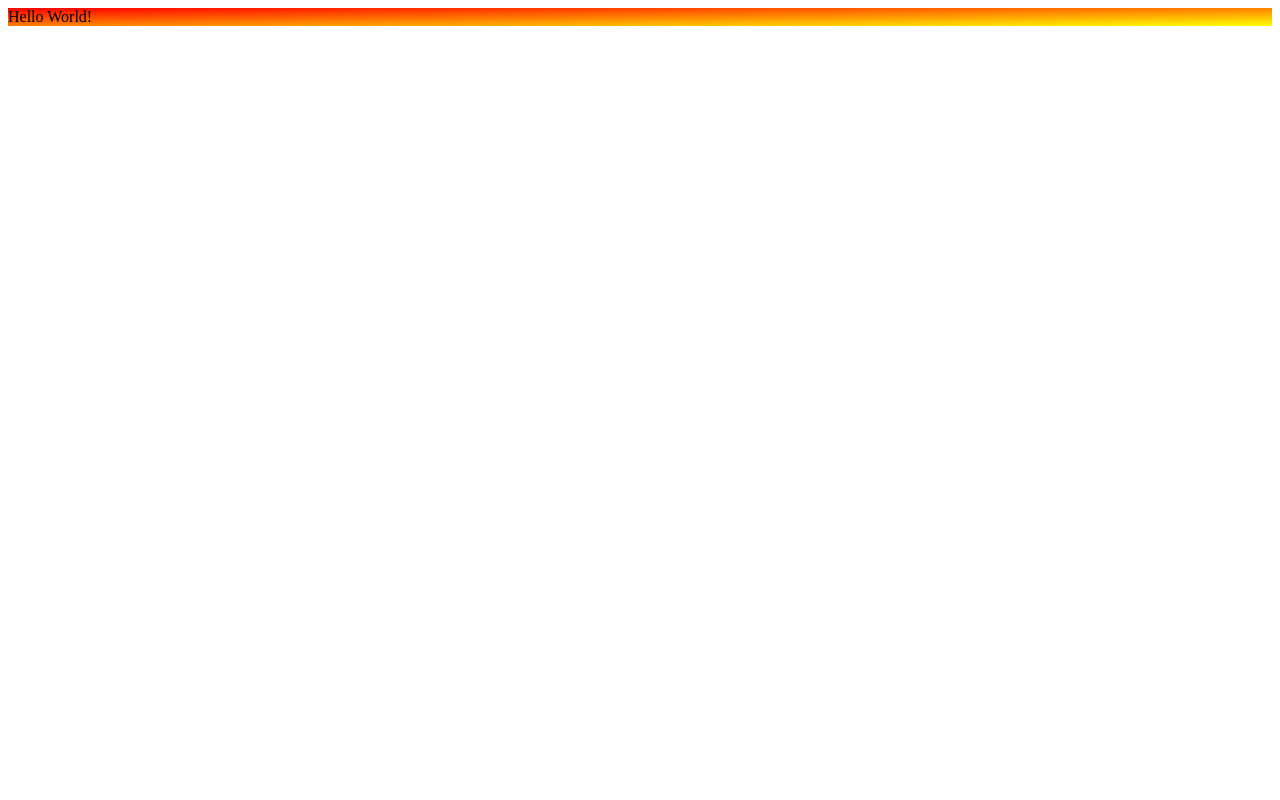
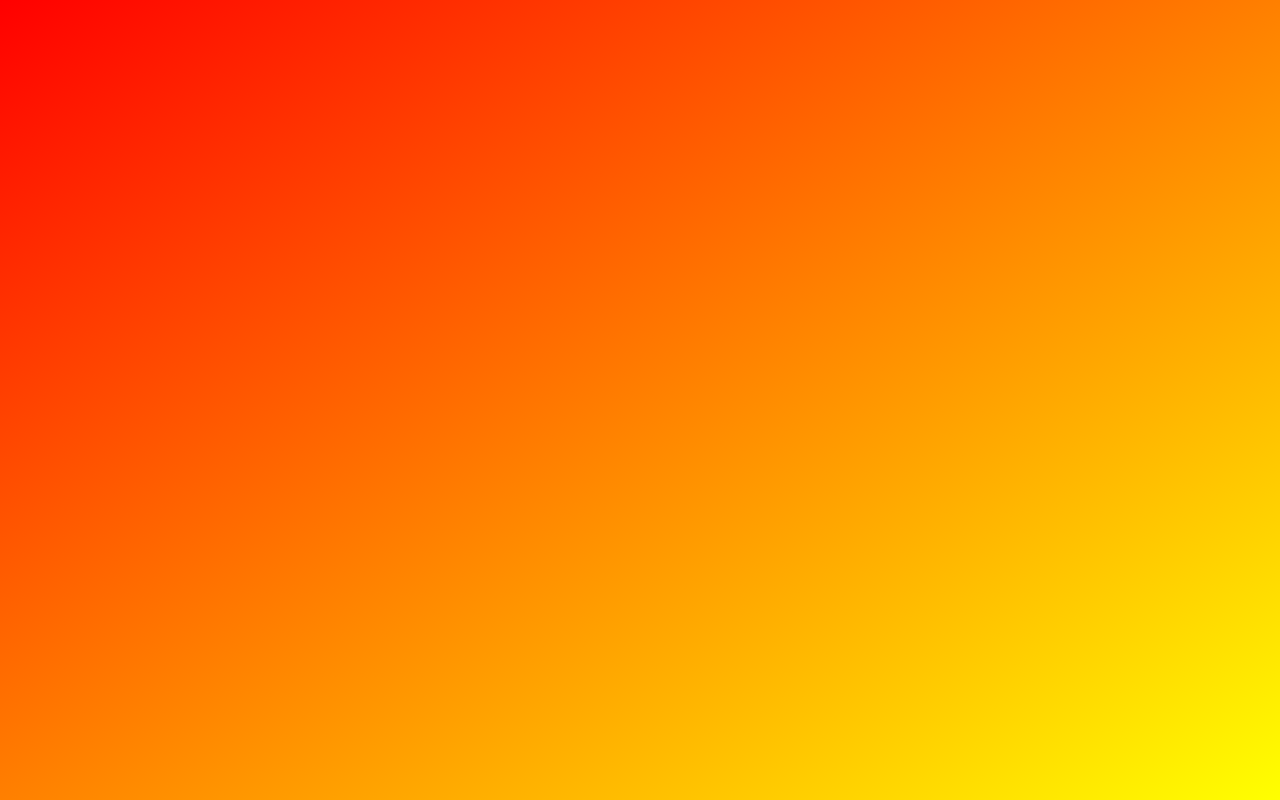
Before and after one commit to ZachGraceffa/url-gradient, a Vue app: page / in a window 1280 px wide. Built offline with nearby package versions, Linux system fonts and the light colour scheme.

Commit message:
updated to parse gradient stop points from array

```diff
--- a/src/App.vue
+++ b/src/App.vue
@@ -1,16 +1,31 @@
 <template>
-  <div id="app">
-    <div v-bind:style="gradient">Hello World!</div>
-  </div>
+  <div id="app" v-bind:style="gradient" />
 </template>
 
 <script>
 export default {
   name: 'App',
+  data: function() {
+    return {
+    gradientSteps: [ 'red', 'yellow'],
+    gradientStr: Array.prototype.join.call(arguments, ',')
+    };
+  },
   computed: {
-    gradient: function() {
-      return "background-image : linear-gradient(to bottom right, red, yellow);";
+    gradient() {
+      return 'background-image : linear-gradient(to bottom right, ' + Array.prototype.join.call(this.gradientSteps, ', ') + ');';
     }
   }
 }
 </script>
+
+<style>
+html, body {
+  height: 100%;
+  margin: 0;
+}
+
+#app {
+  height: 100%;
+}
+</style>
```
